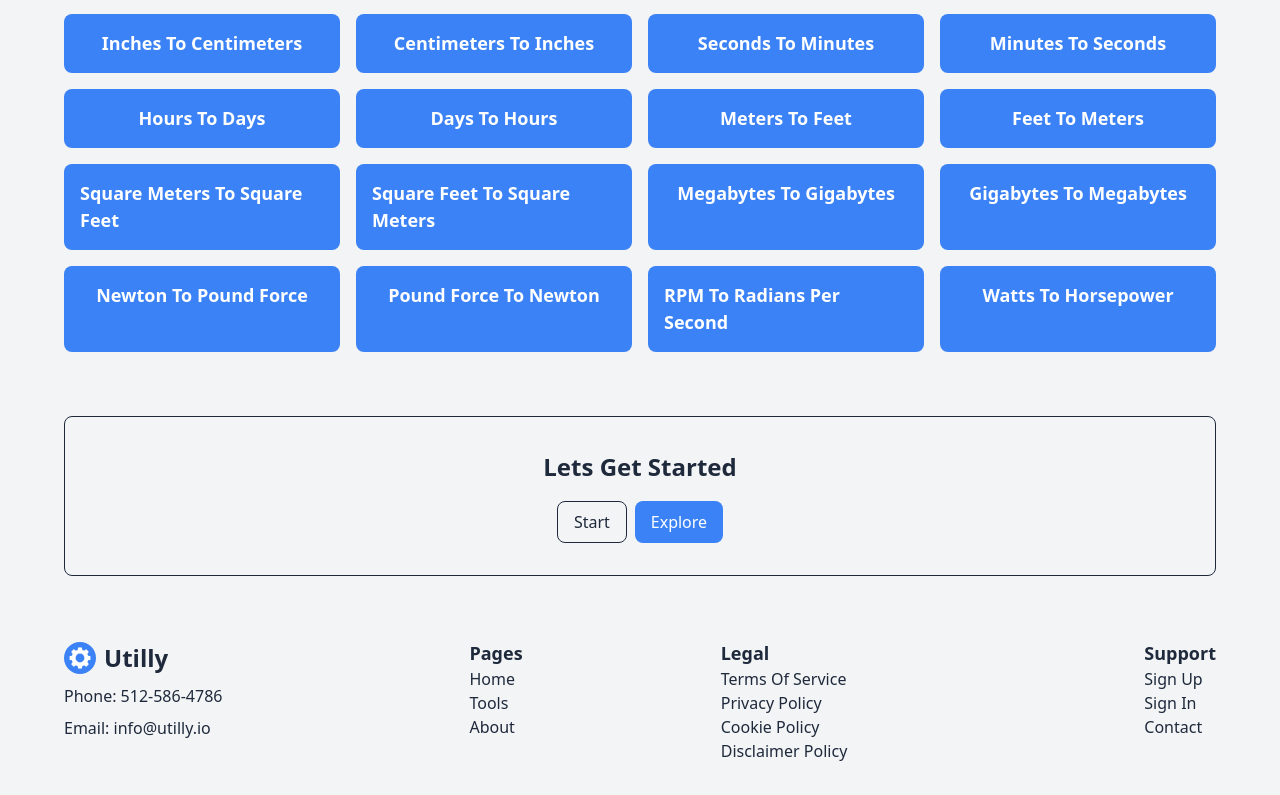
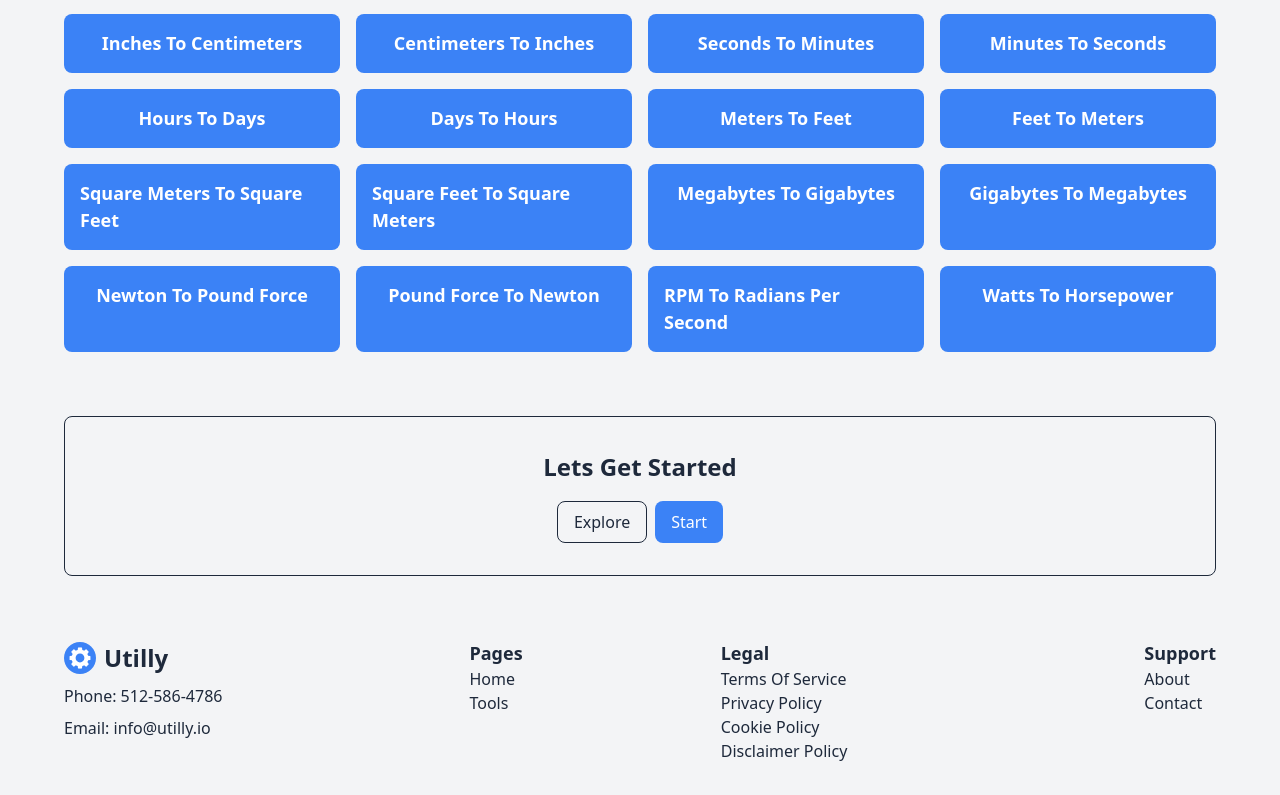
Before and after one commit to matthew-wright07/utilly, a Next.js app: page / in a window 1280 px wide. Shown: the part 594-1389 px from the top of the page. Built offline with nearby package versions, Linux system fonts and the light colour scheme.

Commit message:
updated header

```diff
--- a/components/Home/Start.js
+++ b/components/Home/Start.js
@@ -8,8 +8,8 @@ export default function Start(){
             <div className="flex flex-col items-center justify-center border border-secondary py-8 gap-4 rounded-lg">
                 <h2>Lets Get Started</h2>
                 <div className="flex gap-2">
-                    <OutlineButton text="Start" href="/tools"/>
-                    <Button text="Explore" href="/about"/>
+                    <OutlineButton text="Explore" href="/about"/>
+                    <Button text="Start" href="/tools"/>
                 </div>
             </div>
         </Wrapper>
--- a/components/Layout/Footer.js
+++ b/components/Layout/Footer.js
@@ -17,7 +17,6 @@ export default function Footer(){
                     <h3>Pages</h3>
                     <HoverLink href="/" text="Home"/>
                     <HoverLink href="/tools" text="Tools"/>
-                    <HoverLink href="/about" text="About"/>
                 </div>
                 <div className="flex flex-col justify-self-center">
                     <h3>Legal</h3>
@@ -28,8 +27,7 @@ export default function Footer(){
                 </div>
                 <div className="flex flex-col justify-self-end">
                     <h3>Support</h3>
-                    <HoverLink href="/beta" text="Sign Up"/>
-                    <HoverLink href="/beta" text="Sign In"/>
+                    <HoverLink href="/about" text="About"/>
                     <HoverLink href="/contact" text="Contact"/>
                 </div>
             </div>
```
